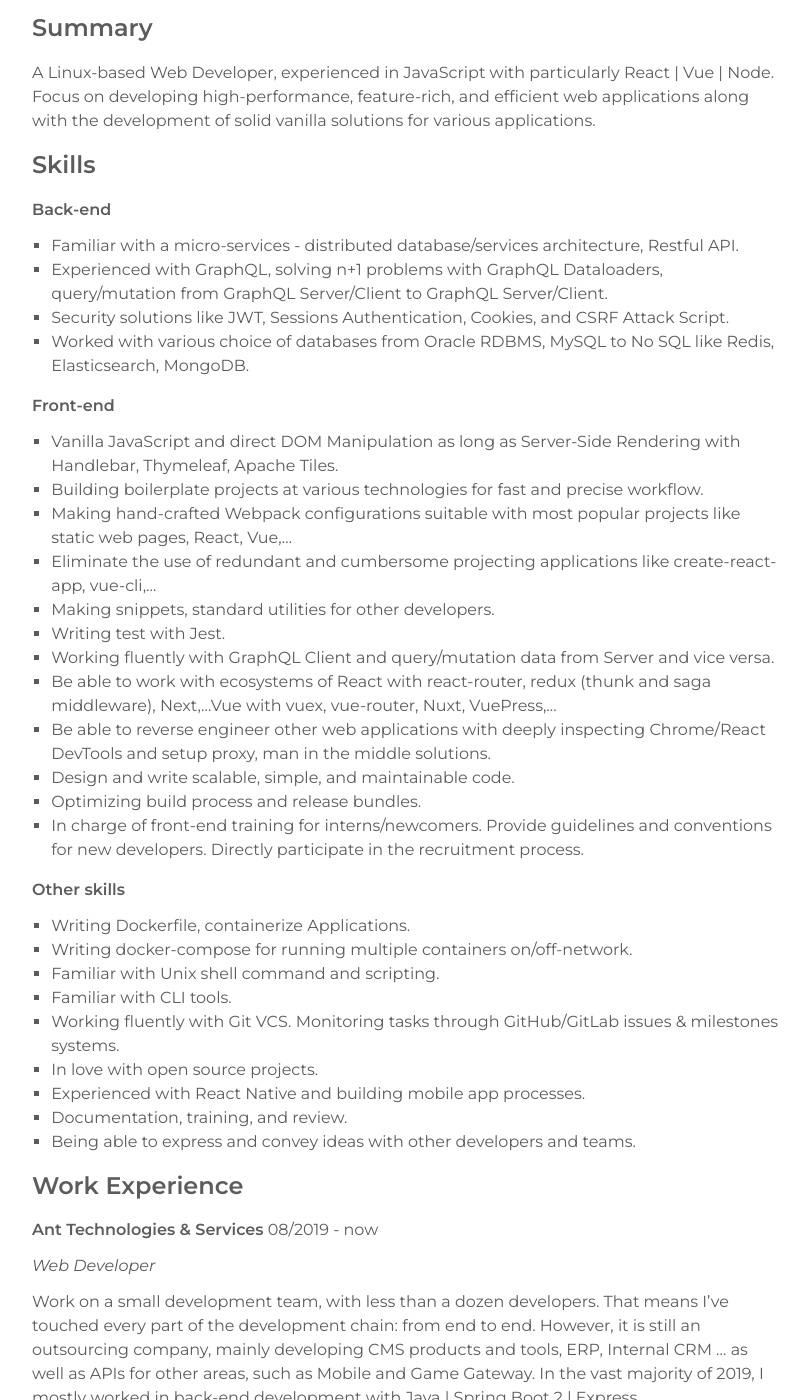
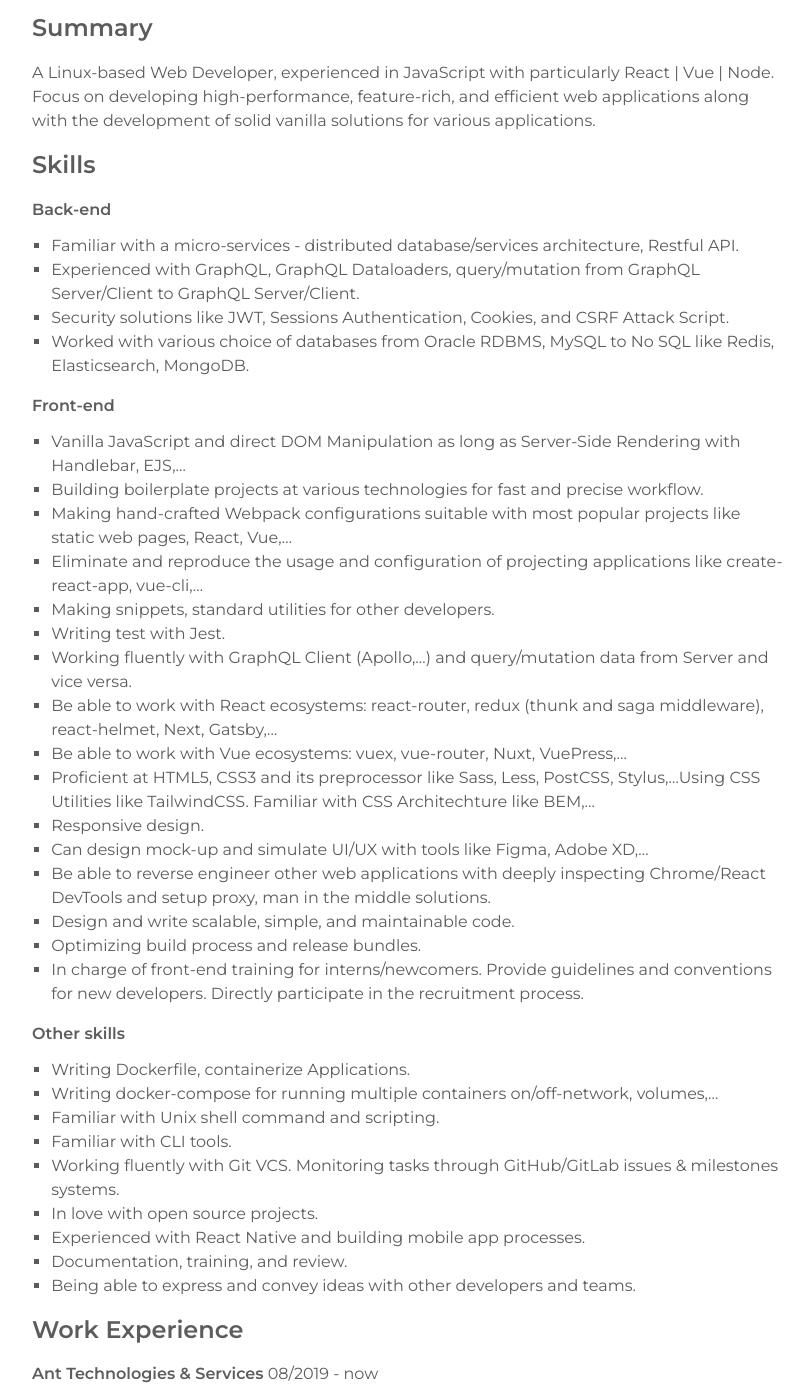
Before and after one commit to bodetaima/bodetaima.github.io, a Jekyll site: the page built from resume.md, in a window 1280 px wide and 1400 px high, scrolled down 480 px. Shown: the whole window, without its empty margins (232-1041 px from the left). Built offline with Jekyll 4.4.1, drawn with Linux system fonts in a browser that asks for light colours; some of the changed text lies outside the part shown.

Commit message:
Update resume.md

```diff
--- a/resume.md
+++ b/resume.md
@@ -24,19 +24,23 @@ Focus on developing high-performance, feature-rich, and efficient web applicatio
 
 **Back-end**
 - Familiar with a micro-services - distributed database/services architecture, Restful API.
-- Experienced with GraphQL, solving n+1 problems with GraphQL Dataloaders, query/mutation from GraphQL Server/Client to GraphQL Server/Client.
+- Experienced with GraphQL, GraphQL Dataloaders, query/mutation from GraphQL Server/Client to GraphQL Server/Client.
 - Security solutions like JWT, Sessions Authentication, Cookies, and CSRF Attack Script.
 - Worked with various choice of databases from Oracle RDBMS, MySQL to No SQL like Redis, Elasticsearch, MongoDB.
 
 **Front-end**
-- Vanilla JavaScript and direct DOM Manipulation as long as Server-Side Rendering with Handlebar, Thymeleaf, Apache Tiles.
+- Vanilla JavaScript and direct DOM Manipulation as long as Server-Side Rendering with Handlebar, EJS,...
 - Building boilerplate projects at various technologies for fast and precise workflow.
 - Making hand-crafted Webpack configurations suitable with most popular projects like static web pages, React, Vue,...
-- Eliminate the use of redundant and cumbersome projecting applications like create-react-app, vue-cli,...
+- Eliminate and reproduce the usage and configuration of projecting applications like create-react-app, vue-cli,...
 - Making snippets, standard utilities for other developers.
 - Writing test with Jest.
-- Working fluently with GraphQL Client and query/mutation data from Server and vice versa.
-- Be able to work with ecosystems of React with react-router, redux (thunk and saga middleware), Next,...Vue with vuex, vue-router, Nuxt, VuePress,...
+- Working fluently with GraphQL Client (Apollo,...) and query/mutation data from Server and vice versa.
+- Be able to work with React ecosystems: react-router, redux (thunk and saga middleware), react-helmet, Next, Gatsby,...
+- Be able to work with Vue ecosystems: vuex, vue-router, Nuxt, VuePress,...
+- Proficient at HTML5, CSS3 and its preprocessor like Sass, Less, PostCSS, Stylus,...Using CSS Utilities like TailwindCSS. Familiar with CSS Architechture like BEM,...
+- Responsive design.
+- Can design mock-up and simulate UI/UX with tools like Figma, Adobe XD,...
 - Be able to reverse engineer other web applications with deeply inspecting Chrome/React DevTools and setup proxy, man in the middle solutions.
 - Design and write scalable, simple, and maintainable code.
 - Optimizing build process and release bundles.
@@ -44,7 +48,7 @@ Focus on developing high-performance, feature-rich, and efficient web applicatio
 
 **Other skills**
 - Writing Dockerfile, containerize Applications.
-- Writing docker-compose for running multiple containers on/off-network.
+- Writing docker-compose for running multiple containers on/off-network, volumes,...
 - Familiar with Unix shell command and scripting.
 - Familiar with CLI tools.
 - Working fluently with Git VCS. Monitoring tasks through GitHub/GitLab issues & milestones systems.
@@ -68,7 +72,8 @@ For all job skills, please find the Skills section.
 
 Notable products:
 - Gia Dinh People's Hospital: Mobile application, Website and internal CMS.
-- CVV - E-commerce platform. <a href="http://cvv.com.vn/" target="_blank">http://cvv.com.vn</a>.
+- CVV - E-commerce platform build with Vue. <a href="https://qtq.vn/" target="_blank">https://qtq.vn/</a>.
+- eShip - Shipping app inside CVV ecosystems - build with React Native. <a href="https://apps.apple.com/us/app/eship/id1537218152" target="_blank">App Store</a>
 
 **Gear Inc.** 08/2018 - 06/2019
 
```
